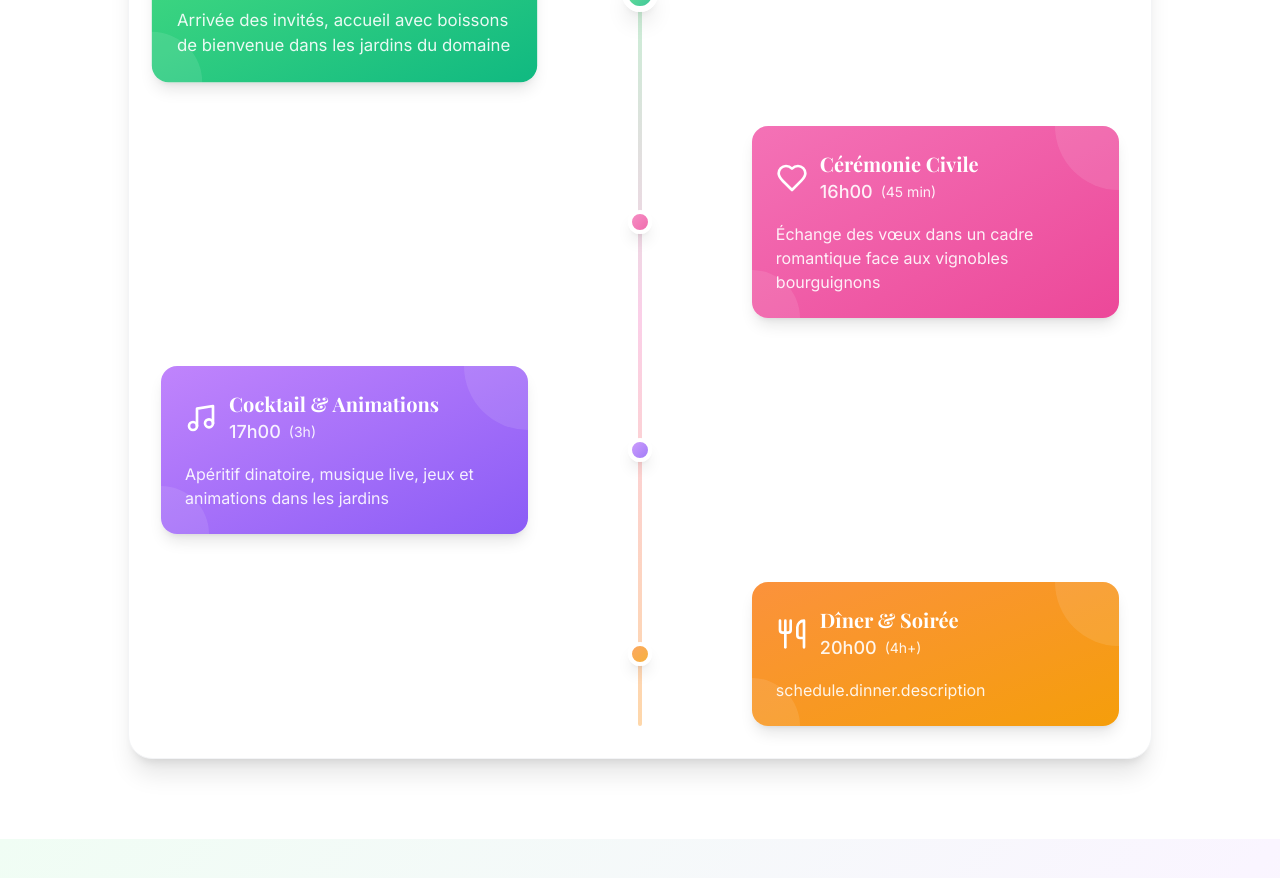
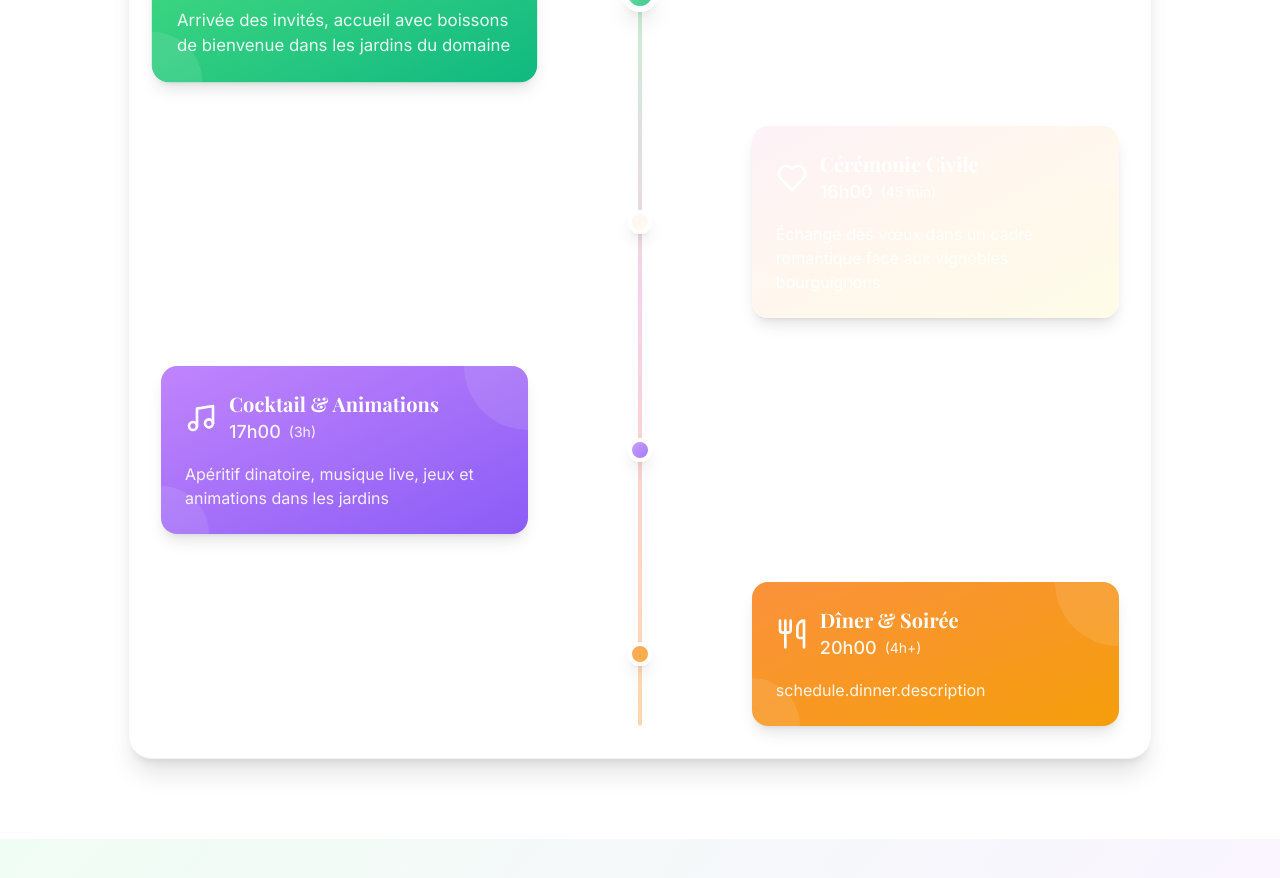
Before and after one commit to LemurdurerC/sb1-fbrcwuzp, a React (Vite) app: page / in a window 1280 px wide. Shown: the part 2500-3378 px from the top of the page. Built offline with nearby package versions, Linux system fonts and the light colour scheme.

Commit message:
Updated Schedule.tsx

```diff
--- a/src/components/Schedule.tsx
+++ b/src/components/Schedule.tsx
@@ -22,8 +22,7 @@ const Schedule = () => {
       duration: '45 min',
       description: t('schedule.ceremony.description'),
       icon: Heart,
-      color: 'red',
-      gradient: 'from-rose-400 to-pink-500',
+      color: 'green',
     },
     {
       title: t('schedule.cocktail.title'),
```
